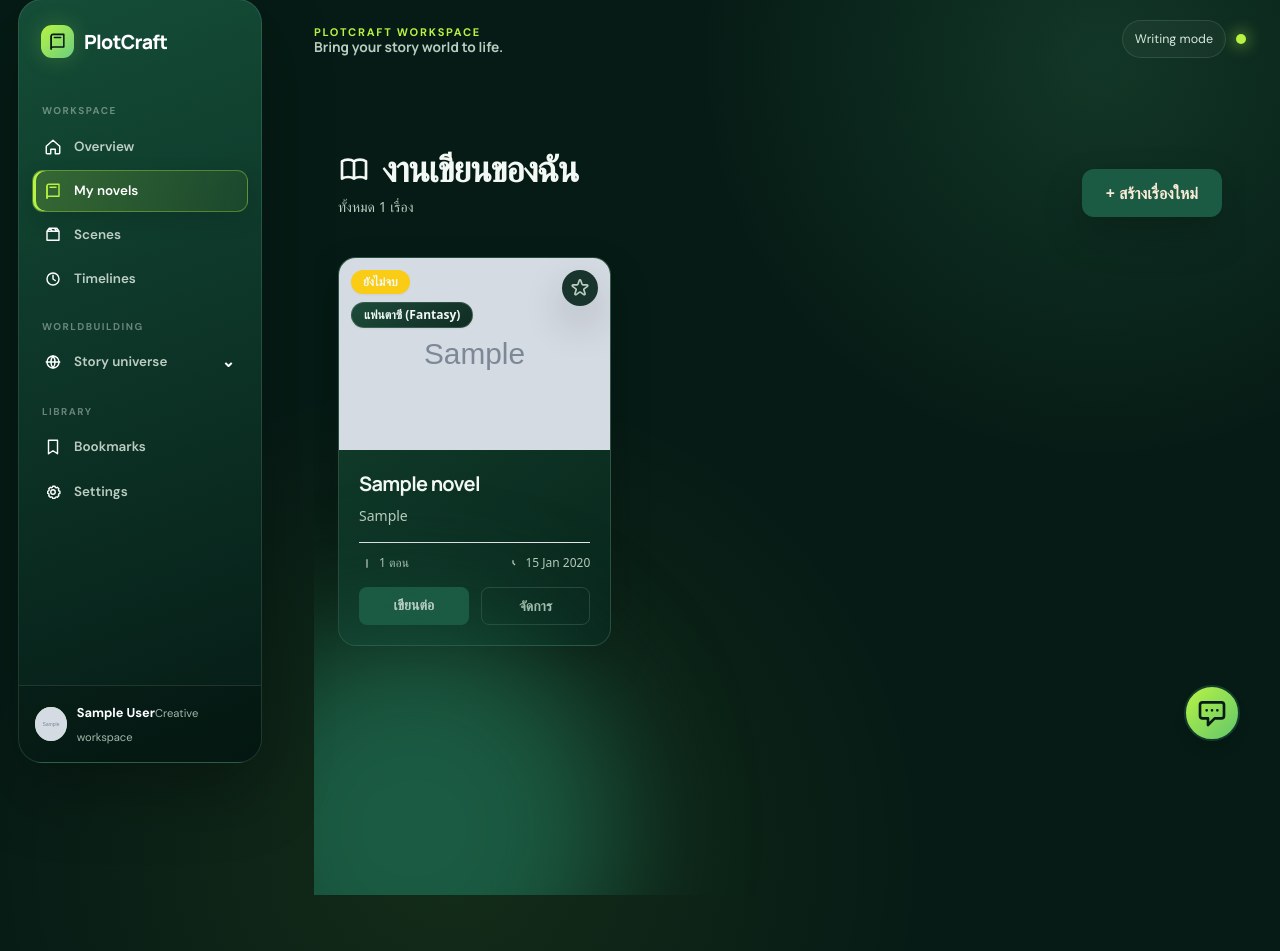
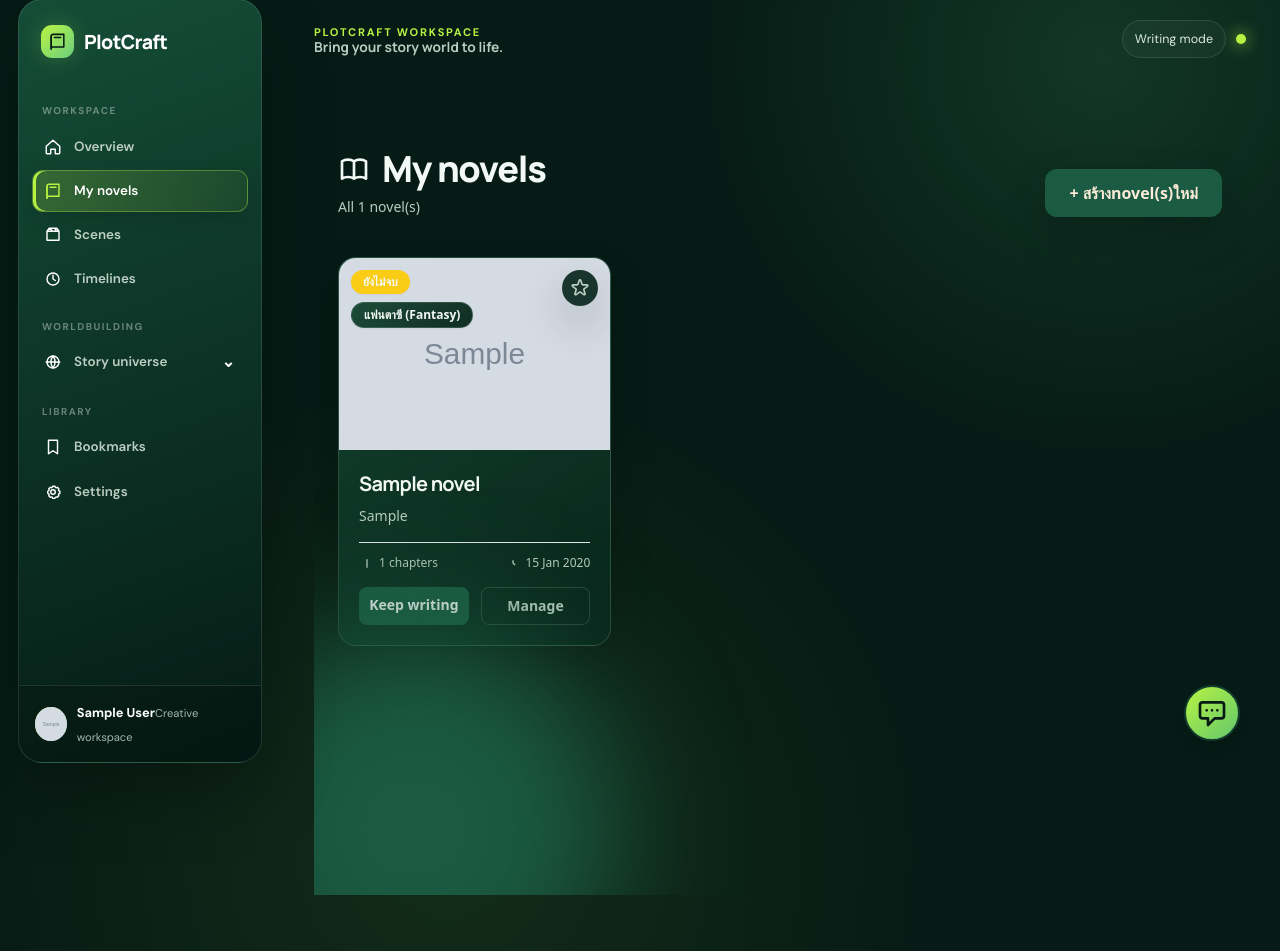
Before and after one commit to maythiya/plotcraft, a Django app: page /notes/ in a window 1280 px wide. Shown: the part 19-970 px from the top of the page. Run offline with Django 5.2, Linux system fonts and the light colour scheme; a user stored in the database is signed in; tables that the repository leaves empty hold one stand-in row (values such as "Sample post"); grey boxes marked "Sample" are stand-in pictures; some libraries are stand-ins or nearby versions.

Commit message:
feat(i18n): translate interface copy to English

```diff
--- a/plotcraft/templates/notes/novel_list.html
+++ b/plotcraft/templates/notes/novel_list.html
@@ -24,16 +24,16 @@
                                  m0-13C13.168 5.477 14.754 5 16.5 5c1.747 0 3.332.477 4.5 1.253v13
                                  C19.832 18.477 18.247 18 16.5 18c-1.746 0-3.332.477-4.5 1.253"/>
                     </svg>
-                    งานเขียนของฉัน
+                    My novels
                 </h1>
                 <p class="text-gray-500 mt-2 text-sm">
-                    ทั้งหมด {{ novels.count }} เรื่อง
+                    All {{ novels.count }} novel(s)
                 </p>
             </div>
 
             <a href="{% url 'plotcraft:novel_create' %}"
                class="bg-[#2F4F4F] text-[#FAEBD7] px-6 py-3 rounded-xl font-bold shadow-lg hover:-translate-y-1 transition">
-                + สร้างเรื่องใหม่
+                + สร้างnovel(s)ใหม่
             </a>
         </div>
 
@@ -77,7 +77,7 @@
                 <a href="{% url 'plotcraft:toggle_bookmark' 'novel' novel.id %}"
                    class="absolute top-3 right-3 p-2 rounded-full shadow-md backdrop-blur-sm transition-all duration-200 hover:scale-110 z-20
                           {% if novel.id in bookmarked_ids %} bg-[#DAA520] text-white {% else %} bg-white/90 text-gray-400 hover:text-[#DAA520] {% endif %}"
-                   title="{% if novel.id in bookmarked_ids %}เลิกปักหมุด{% else %}ปักหมุดเรื่องนี้{% endif %}">
+                   title="{% if novel.id in bookmarked_ids %}Remove bookmark{% else %}Bookmarknovel(s)นี้{% endif %}">
                    <svg xmlns="http://www.w3.org/2000/svg" class="w-5 h-5" viewBox="0 0 24 24" stroke="currentColor"
                         fill="{% if novel.id in bookmarked_ids %}currentColor{% else %}none{% endif %}">
                      <path stroke-linecap="round" stroke-linejoin="round" stroke-width="2" d="M11.049 2.927c.3-.921 1.603-.921 1.902 0l1.519 4.674a1 1 0 00.95.69h4.915c.969 0 1.371 1.24.588 1.81l-3.976 2.888a1 1 0 00-.363 1.118l1.518 4.674c.3.922-.755 1.688-1.538 1.118l-3.976-2.888a1 1 0 00-1.176 0l-3.976 2.888c-.783.57-1.838-.197-1.538-1.118l1.518-4.674a1 1 0 00-.363-1.118l-3.976-2.888c-.784-.57-.38-1.81.588-1.81h4.914a1 1 0 00.951-.69l1.519-4.674z" />
@@ -92,7 +92,7 @@
                 </h3>
 
                 <p class="text-gray-500 text-sm line-clamp-2 mb-4">
-                    {{ novel.synopsis|default:"ยังไม่มีคำโปรย..." }}
+                    {{ novel.synopsis|default:"No synopsis yet..." }}
                 </p>
 
                 <!-- META -->
@@ -101,7 +101,7 @@
                         <svg class="w-4 h-4" fill="none" stroke="currentColor" viewBox="0 0 24 24">
                             <path stroke-width="2" d="M12 6.253v13"/>
                         </svg>
-                        {{ novel.chapters.count }} ตอน
+                        {{ novel.chapters.count }} chapters
                     </span>
 
                     <span class="flex items-center gap-1">
@@ -116,11 +116,11 @@
                 <div class="grid grid-cols-2 gap-3 mt-4">
                     <a href="{% url 'plotcraft:novel_detail' novel.id %}"
                        class="bg-[#2F4F4F] text-white py-2 rounded-lg text-sm font-bold text-center hover:bg-[#1a3030]">
-                        เขียนต่อ
+                        Keep writing
                     </a>
                     <a href="{% url 'plotcraft:novel_edit' novel.id %}?next={{ request.path }}"
                        class="border border-gray-200 text-gray-600 py-2 rounded-lg text-sm font-bold text-center hover:border-[#DAA520] hover:text-[#DAA520]">
-                        จัดการ
+                        Manage
                     </a>
                 </div>
             </div>
@@ -130,7 +130,7 @@
 
         {% if not novels %}
         <div class="mt-20 text-center text-gray-400">
-            ยังไม่มีนิยาย — เริ่มสร้างเรื่องแรกของคุณได้เลย <svg aria-hidden="true" class="pc-icon" viewBox="0 0 24 24"><path d="m12 3 1.5 5.5L19 10l-5.5 1.5L12 17l-1.5-5.5L5 10l5.5-1.5zM19 16l.5 1.5L21 18l-1.5.5L19 20l-.5-1.5L17 18l1.5-.5z"/></svg>
+            ยังไม่มีNovels — เริ่มสร้างnovel(s)แรกของคุณได้เลย <svg aria-hidden="true" class="pc-icon" viewBox="0 0 24 24"><path d="m12 3 1.5 5.5L19 10l-5.5 1.5L12 17l-1.5-5.5L5 10l5.5-1.5zM19 16l.5 1.5L21 18l-1.5.5L19 20l-.5-1.5L17 18l1.5-.5z"/></svg>
         </div>
         {% endif %}
     </div>
```
